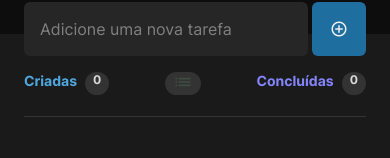
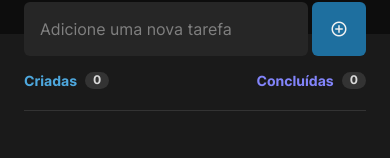
Before and after one commit to malanski/todo-mobile, a React Native app: screen / in a window 390 px wide. Shown: the part 139-297 px from the top of the page. Built offline with nearby package versions, Linux system fonts and the light colour scheme.

Commit message:
refactor: checked tasks button

```diff
--- a/src/components/TaskCounter/index.tsx
+++ b/src/components/TaskCounter/index.tsx
@@ -1,4 +1,4 @@
-import { Alert, Text, TouchableOpacity, View } from "react-native"
+import { Text, TouchableOpacity, View } from "react-native"
 import { styles } from "./styles"
 import { TasksContext } from "../../context/TasksContext"
 import { useContext } from "react"
@@ -26,14 +26,17 @@ export const TaskCounter = () => {
           {tasksAmount}
         </Text>
       </View>
+
+      {checkedTasksAmount >= 2 ? (
       <TouchableOpacity onPress={handleRemoveCheckedTask}>
         <Text style={styles.taskAmount}>
           <Icon
             name="list"
             size={20}
-            color={checkedTasksAmount >= 2 ? '#2ab04c' : '#3f4d43'}/>
+            color='#2ab04c'/>
         </Text>
       </TouchableOpacity>
+      ) : ''}
 
       <View style={styles.taskCounters}>
 
```
